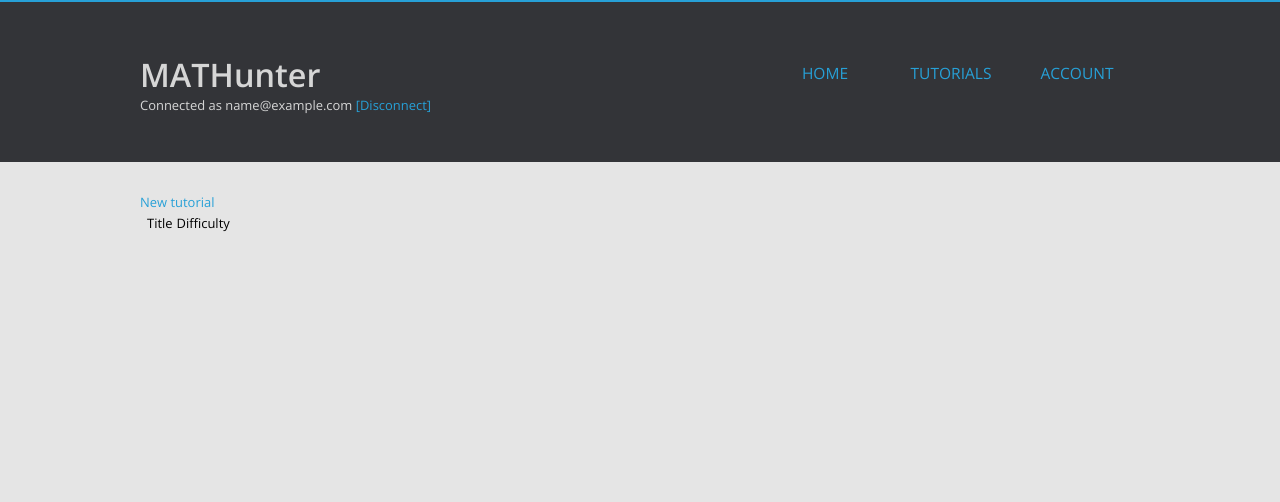
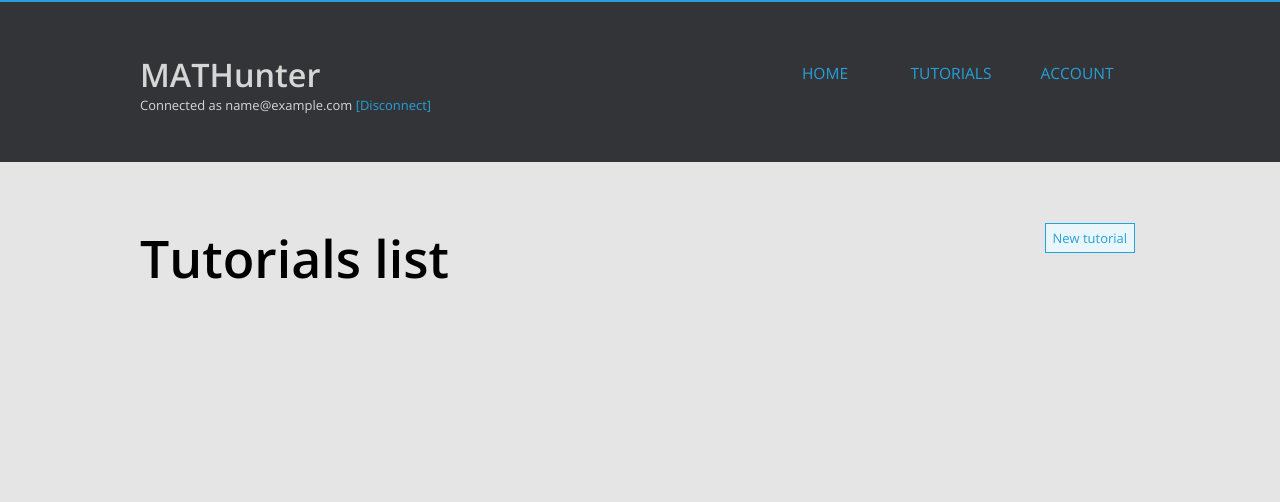
Before and after one commit to Chavjoh/MATHunter, a Rails app: page /tutorials in a window 1280 px wide. Shown: the top 502 px of the page. Run offline with Rails 7, Linux system fonts and the light colour scheme; the visitor is signed in with stand-in values (Sample User, id 1); data that the repository does not hold is empty; style sheets or scripts are compiled from the project's sources; parts of the project's set-up code (start-up, migrations or seed data) failed here and were passed over; some libraries are stand-ins or nearby versions.

Commit message:
Fixed some visual bugs on indexes pages.

```diff
--- a/app/views/chapters/index.html.erb
+++ b/app/views/chapters/index.html.erb
@@ -2,9 +2,8 @@
 	<%= link_to image_tag('/images/icons/back.png') + 'Back to tutorial list', tutorials_path, { :class => "actionlink" } %>
 	<%= link_to image_tag('/images/icons/edit.png') + 'Edit', edit_tutorial_path(@tutorial), { :class => "actionlink" } %>
 	<%= link_to image_tag('/images/icons/delete.png') + 'Delete', tutorial_path(@tutorial), { :method => 'delete', :class => "actionlink" } %>
-	<%= link_to 'New chapter', new_tutorial_chapter_path, { :class => "actionlink" } %>
+	<%= link_to 'New chapter', new_tutorial_chapter_path(@tutorial), { :class => "actionlink" } %>
 </div>
-
 <h1><%= @tutorial.title %></h1>
 <img class="tutorial_image" src="<%= root_url + @tutorial.image %>" alt="<%= @tutorial.title %>" />
 <p>
--- a/app/views/tutorials/index.html.erb
+++ b/app/views/tutorials/index.html.erb
@@ -1,14 +1,11 @@
-<%= link_to 'New tutorial', new_tutorial_path %>
-<table>
-	<th>
-		<td>Title</td>
-		<td>Difficulty</td>
-	</th>
+<div class="top-right">
+	<%= link_to 'New tutorial', new_tutorial_path, { :class => "actionlink" } %>
+</div>
+<h1>Tutorials list</h1>
 <% @tutorials.each do |tutorial| %>
 	<div class="highlight">
 		<div class="image"><%= image_tag(root_url + tutorial.image) %></div>
 		<%= link_to tutorial.title, tutorial_path(tutorial) %>
 	</div>
 <% end %>
-</table>
 <%= will_paginate @tutorials %>
```
Lines whose indentation alone changed are shown as unchanged.
